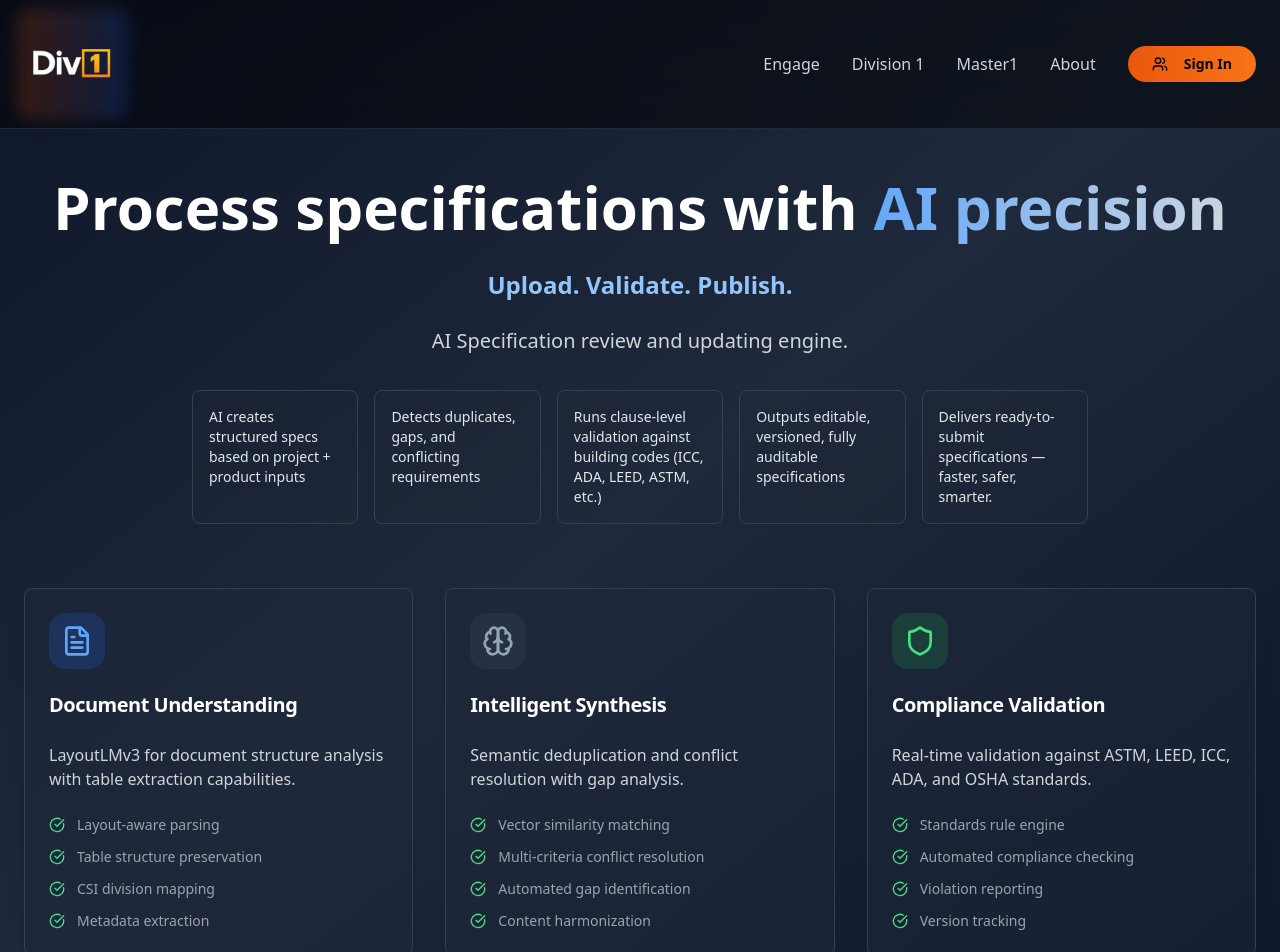
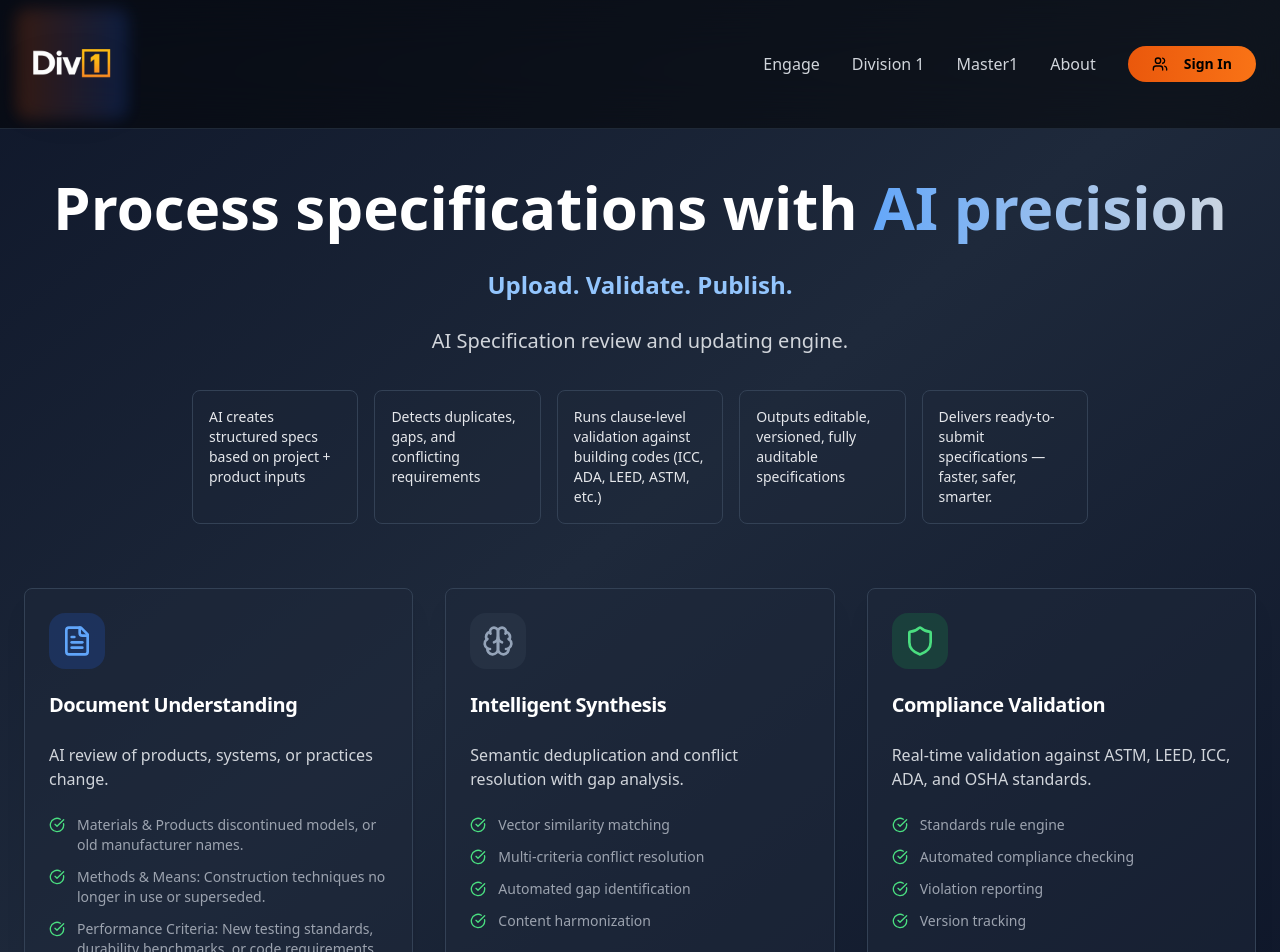
Before and after one commit to Tkenney207/div1-architect-ai-nexus, a React (Vite) app: page /master1 in a window 1280 px wide. Shown: the top 952 px of the page. Built offline with nearby package versions, Linux system fonts and the light colour scheme.

Commit message:
Update Master1 page text
Update the text under "Document understanding" on the Master1 page to reflect the user's request.

```diff
--- a/src/pages/Master1.tsx
+++ b/src/pages/Master1.tsx
@@ -1,4 +1,3 @@
-
 import { Button } from "@/components/ui/button";
 import { Card, CardContent, CardHeader, CardTitle } from "@/components/ui/card";
 import { Badge } from "@/components/ui/badge";
@@ -53,24 +52,20 @@ const Master1 = () => {
             </CardHeader>
             <CardContent>
               <p className="text-gray-300 mb-6">
-                LayoutLMv3 for document structure analysis with table extraction capabilities.
+                AI review of products, systems, or practices change.
               </p>
               <ul className="space-y-3 text-sm text-gray-400">
-                <li className="flex items-center space-x-3">
-                  <CheckCircle className="h-4 w-4 text-green-400 flex-shrink-0" />
-                  <span>Layout-aware parsing</span>
+                <li className="flex items-start space-x-3">
+                  <CheckCircle className="h-4 w-4 text-green-400 flex-shrink-0 mt-0.5" />
+                  <span>Materials & Products discontinued models, or old manufacturer names.</span>
                 </li>
-                <li className="flex items-center space-x-3">
-                  <CheckCircle className="h-4 w-4 text-green-400 flex-shrink-0" />
-                  <span>Table structure preservation</span>
+                <li className="flex items-start space-x-3">
+                  <CheckCircle className="h-4 w-4 text-green-400 flex-shrink-0 mt-0.5" />
+                  <span>Methods & Means: Construction techniques no longer in use or superseded.</span>
                 </li>
-                <li className="flex items-center space-x-3">
-                  <CheckCircle className="h-4 w-4 text-green-400 flex-shrink-0" />
-                  <span>CSI division mapping</span>
-                </li>
-                <li className="flex items-center space-x-3">
-                  <CheckCircle className="h-4 w-4 text-green-400 flex-shrink-0" />
-                  <span>Metadata extraction</span>
+                <li className="flex items-start space-x-3">
+                  <CheckCircle className="h-4 w-4 text-green-400 flex-shrink-0 mt-0.5" />
+                  <span>Performance Criteria: New testing standards, durability benchmarks, or code requirements.</span>
                 </li>
               </ul>
             </CardContent>
```
